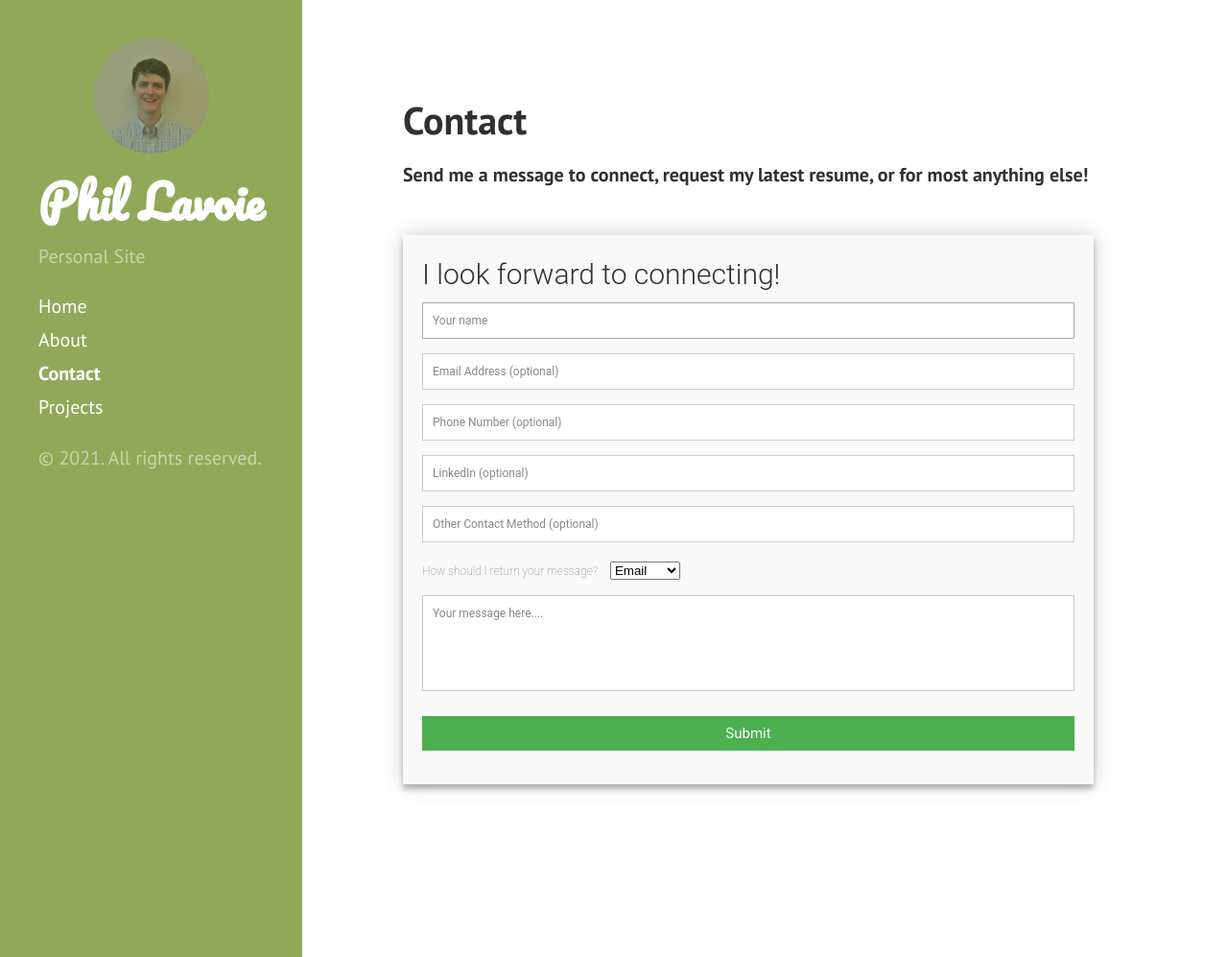
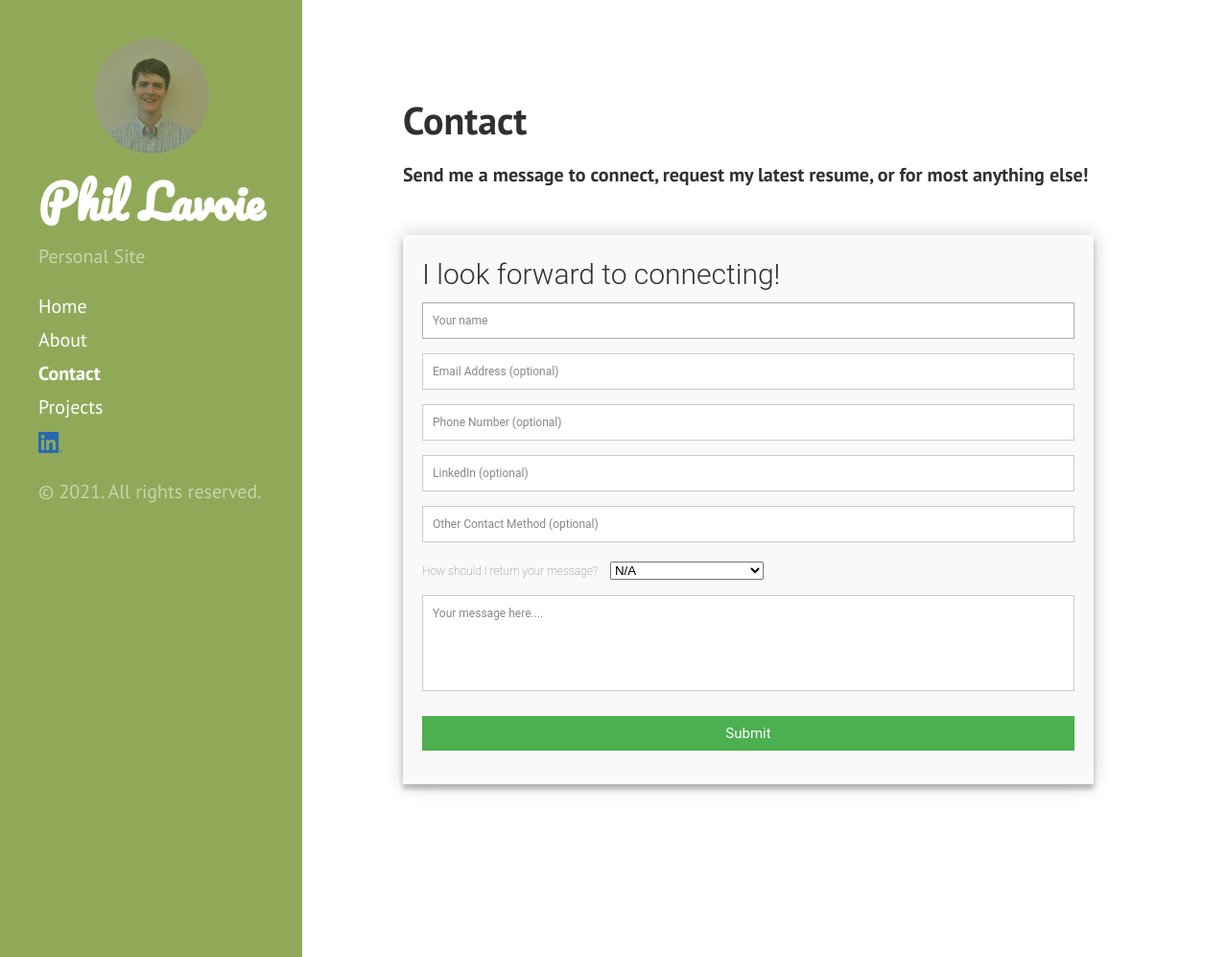
Before and after one commit to plavoie3/personal-site-jek, a Jekyll site: the page built from resume.md, in a window 1280 px wide and 997 px high. Shown: the whole window at 96% size. Built offline with Jekyll 4.4.1, drawn with Linux system fonts in a browser that asks for light colours; nearby versions of some CDN libraries; a script that is not in the unit is left out.

Commit message:
linkedin link, contact form dropdown changes

```diff
--- a/_includes/sidebar.html
+++ b/_includes/sidebar.html
@@ -31,7 +31,16 @@
       {% endfor %}
 
       <a class="sidebar-nav-item{% if page.url == '/projects' %} active{% endif %}" href="{{ 'projects' | relative_url }}#top">Projects</a>
+
+      <a id="imageLink" class="sidebar-nav-item" href="https://www.linkedin.com/in/phil-lavoie/">
+        <img id="linkedInIcon" src="{{ 'public/images/LI-In-Bug.PNG' | relative_url }}"/>
+      </a>
+
+
     </nav>
+
+
+
 
 
     <p class="rights">&copy; {{ site.time | date: '%Y' }}. All rights reserved.</p>
@@ -58,5 +67,21 @@
     opacity: .7;
 }
 
+#linkedInIcon {
+
+  margin: auto;
+  width: 25px;
+  border-radius: 0;
+  display: inline-block;
+  vertical-align: middle;
+}
+
+#imageLink{
+
+  display: inline-block}
+
+
+
+
 
 </style>
--- a/resume.md
+++ b/resume.md
@@ -29,10 +29,11 @@ title: Contact
     <fieldset>
     <label> How should I return your message? </label>
     <select name="method" style="margin-left: 10px;" name="method" tabindex="6">
+        <option>N/A</option>
         <option>Email</option>
         <option>Phone</option>
         <option>LinkedIn</option>
-        <option>Other</option>
+        <option>Other Method Provided</option>
     </select>
     </fieldset>
     <fieldset>
```
Also changed, not shown: public/images/LI-In-Bug.png (added).
